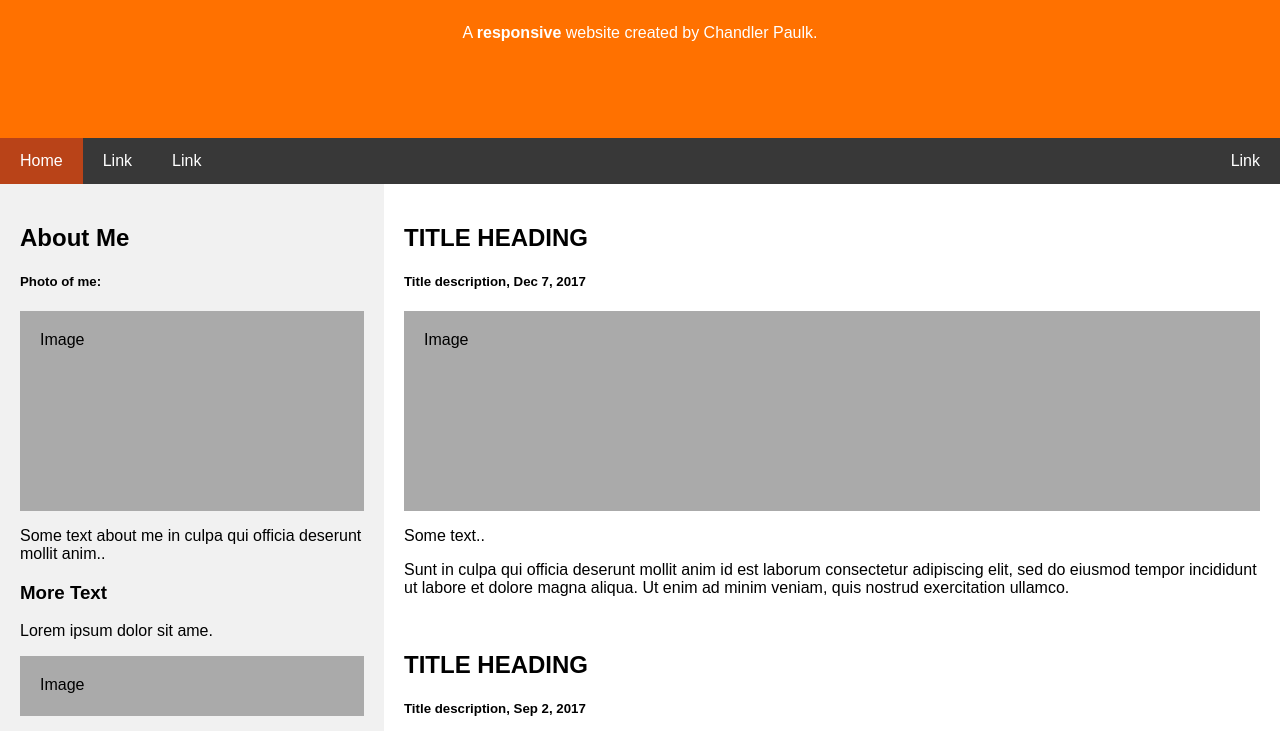
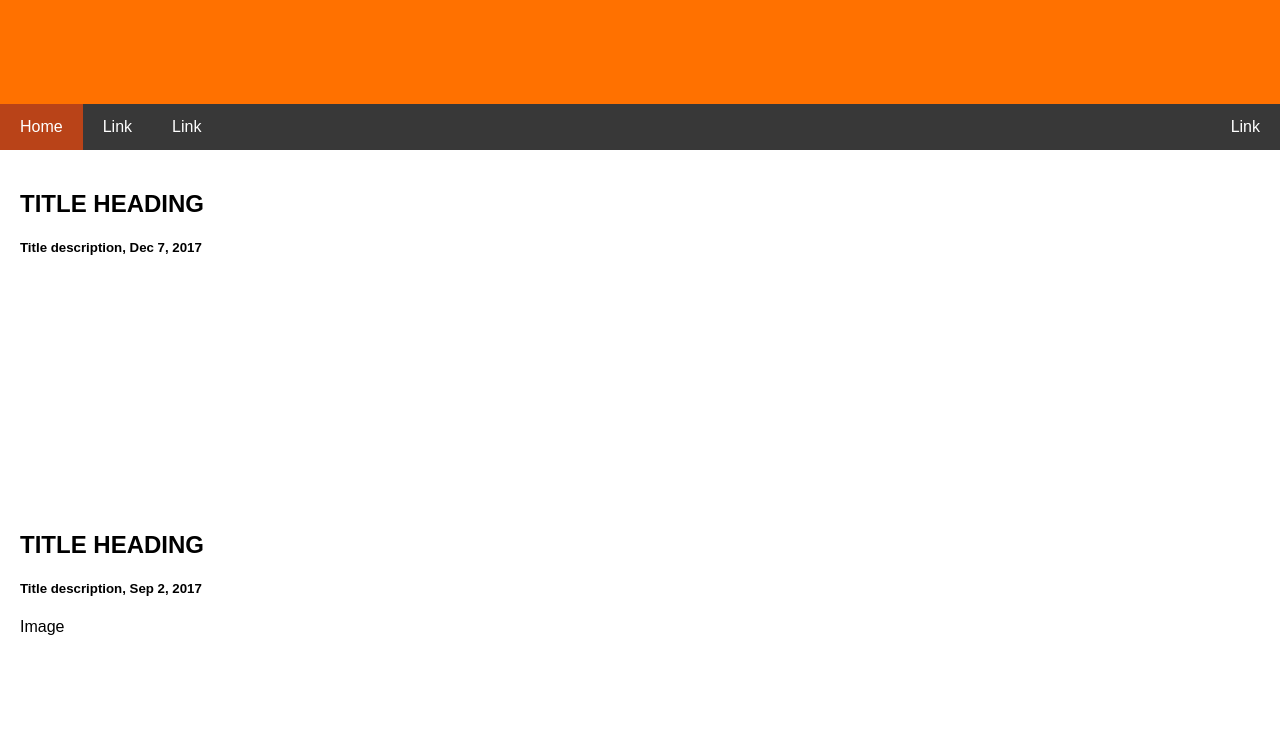
Before and after one commit to PlatinumPi/new-york-times-search, a plain HTML site: page index.html in a window 1280 px wide. Shown: the part 155-886 px from the top of the page. Drawn offline with nearby package versions, Linux system fonts and the light colour scheme.

```diff
--- a/index.html
+++ b/index.html
@@ -15,7 +15,7 @@
 
     <div class="header">
         <h1>New York Times Search</h1>
-        <p>A <b>responsive</b> website created by Chandler Paulk.</p>
+        <!-- <p>A <b>responsive</b> website created by Chandler Paulk.</p> -->
     </div>
 
     <div class="navbar">
@@ -26,7 +26,7 @@
     </div>
 
     <div class="row">
-        <div class="side">
+        <!-- <div class="side">
             <h2>About Me</h2>
             <h5>Photo of me:</h5>
             <div class="fakeimg" style="height:200px;">Image</div>
@@ -36,19 +36,17 @@
             <div class="fakeimg" style="height:60px;">Image</div><br>
             <div class="fakeimg" style="height:60px;">Image</div><br>
             <div class="fakeimg" style="height:60px;">Image</div>
-        </div>
+        </div> -->
         <div class="main">
             <h2>TITLE HEADING</h2>
             <h5>Title description, Dec 7, 2017</h5>
-            <div class="fakeimg" style="height:200px;">Image</div>
-            <p>Some text..</p>
-            <p>Sunt in culpa qui officia deserunt mollit anim id est laborum consectetur adipiscing elit, sed do eiusmod
-                tempor incididunt ut labore et dolore magna aliqua. Ut enim ad minim veniam, quis nostrud exercitation
-                ullamco.</p>
+            <div class="forOne" style="height:200px;"></div>
+            <p></p>
+            <p></p>
             <br>
             <h2>TITLE HEADING</h2>
             <h5>Title description, Sep 2, 2017</h5>
-            <div class="fakeimg" style="height:200px;">Image</div>
+            <div class="formTwo" style="height:200px;">Image</div>
             <p>Some text..</p>
             <p>Sunt in culpa qui officia deserunt mollit anim id est laborum consectetur adipiscing elit, sed do eiusmod
                 tempor incididunt ut labore et dolore magna aliqua. Ut enim ad minim veniam, quis nostrud exercitation
```
